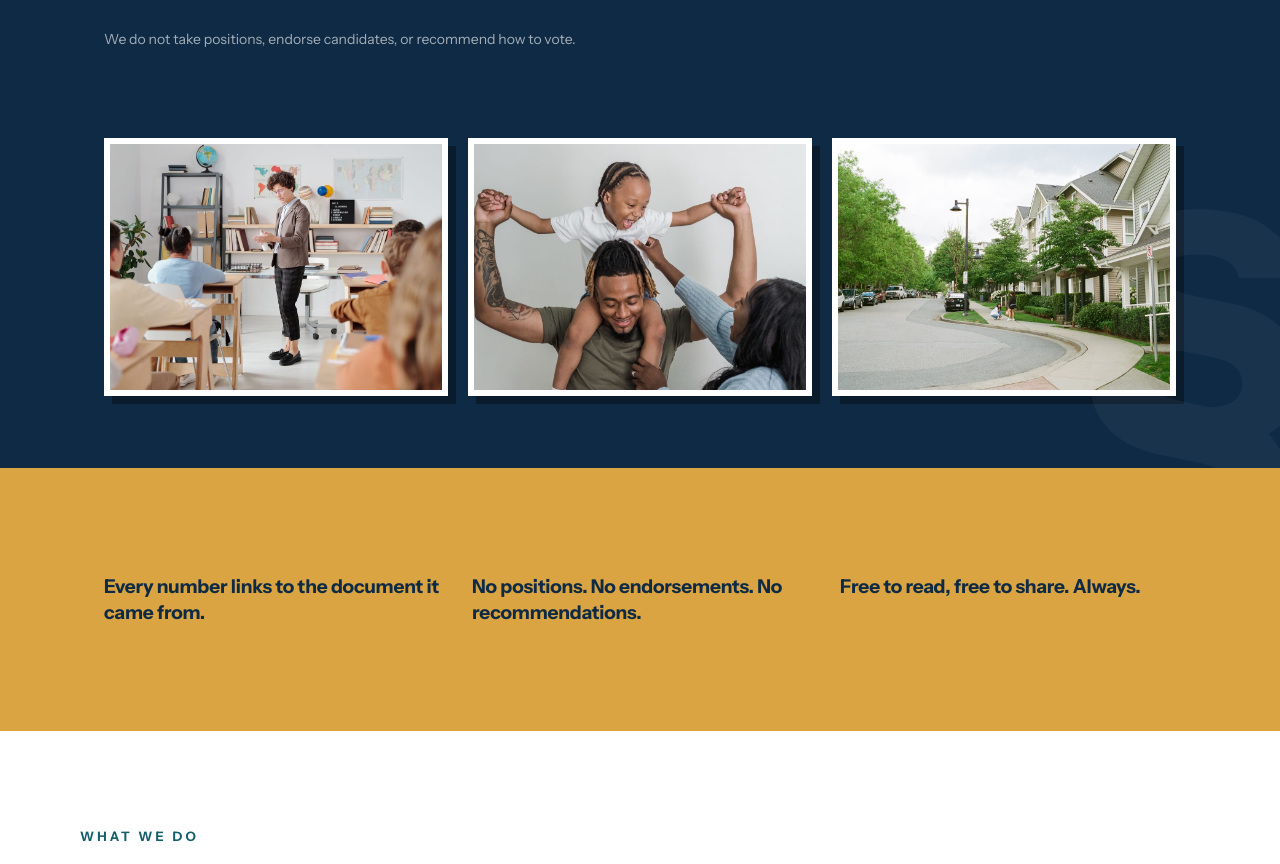
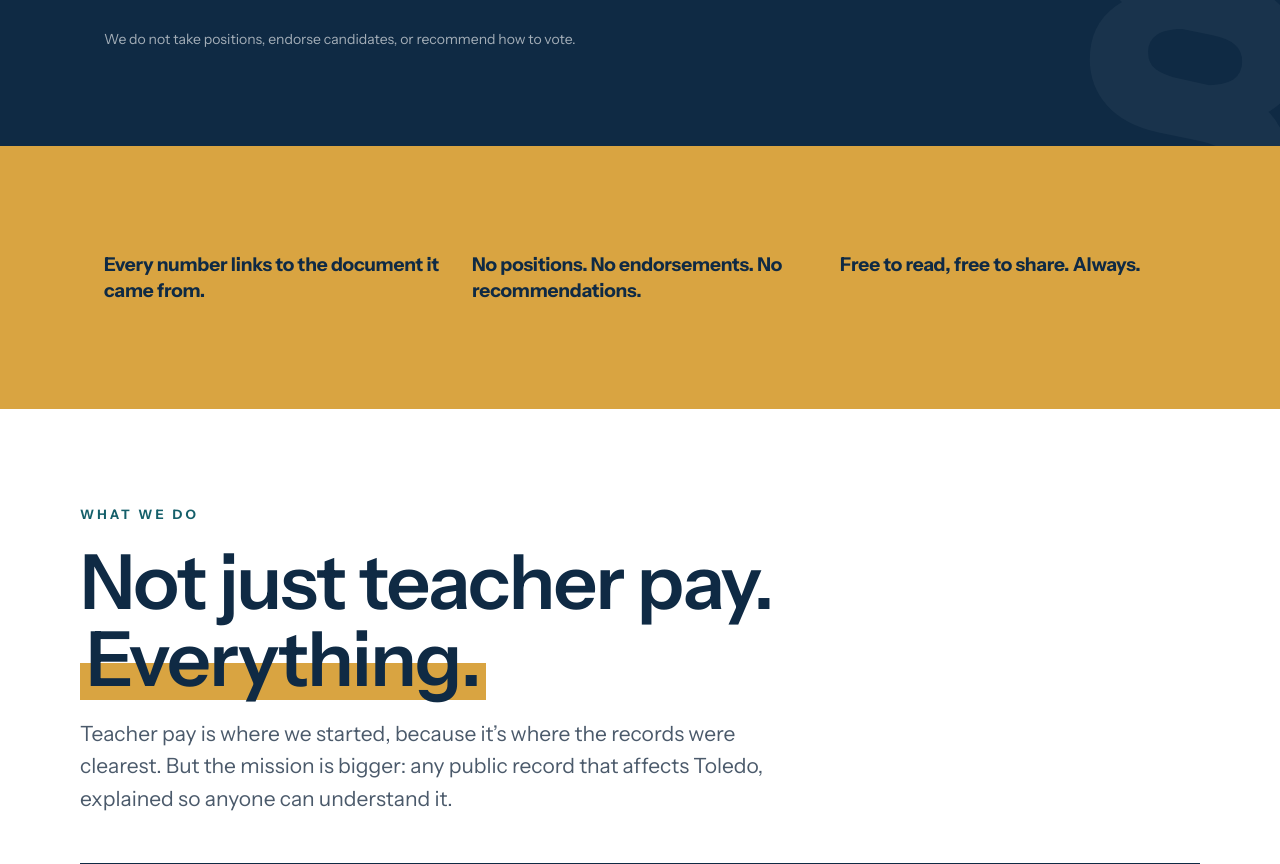
Before and after one commit to a9j/MKP, a Next.js app: page / in a window 1280 px wide. Shown: the part 860-1724 px from the top of the page. Built offline with nearby package versions, Linux system fonts and the light colour scheme; no server answers; the database is empty.

Commit message:
Homepage: remove hero photo strip, solid navy hero for readability

```diff
--- a/src/app/(public)/page.tsx
+++ b/src/app/(public)/page.tsx
@@ -111,30 +111,6 @@ export default async function HomePage() {
             </Link>
           </div>
           <p className="pledge">{NEUTRALITY_LINE}</p>
-        </div>
-        <div className="wrap civic-hero-photos" aria-label="The people we work for">
-          <Photo
-            file="for-teachers.jpg"
-            alt="A teacher leading a classroom of students"
-            ratio="4 / 3"
-            sizes="(max-width: 700px) 100vw, 33vw"
-            priority
-            className="civic-hero-photo"
-          />
-          <Photo
-            file="for-parents.jpg"
-            alt="A family laughing together at home"
-            ratio="4 / 3"
-            sizes="(max-width: 700px) 100vw, 33vw"
-            className="civic-hero-photo"
-          />
-          <Photo
-            file="for-residents.jpg"
-            alt="A quiet residential street lined with houses and trees"
-            ratio="4 / 3"
-            sizes="(max-width: 700px) 100vw, 33vw"
-            className="civic-hero-photo"
-          />
         </div>
       </header>
 
--- a/src/app/globals.css
+++ b/src/app/globals.css
@@ -1183,24 +1183,6 @@
 
 /* ---- Homepage v2: photos back, mission-wide ---- */
 
-.civic-hero-photos {
-  display: grid;
-  grid-template-columns: repeat(3, 1fr);
-  gap: 20px;
-  padding-bottom: 72px;
-  margin-top: -8px;
-}
-
-.civic-hero-photos > * {
-  min-width: 0;
-}
-
-.civic-hero-photo.photo {
-  width: 100%;
-  border: 6px solid #fff;
-  box-shadow: 8px 8px 0 rgba(0, 0, 0, 0.35);
-}
-
 /* The base .photo slot (navy block when the file is missing). */
 .photo {
   position: relative;
@@ -1348,6 +1330,5 @@
 }
 
 @media (max-width: 700px) {
-  .civic-hero-photos { grid-template-columns: 1fr; padding-bottom: 56px; }
   .civic-everything { padding: 64px 0 56px; }
 }
```
